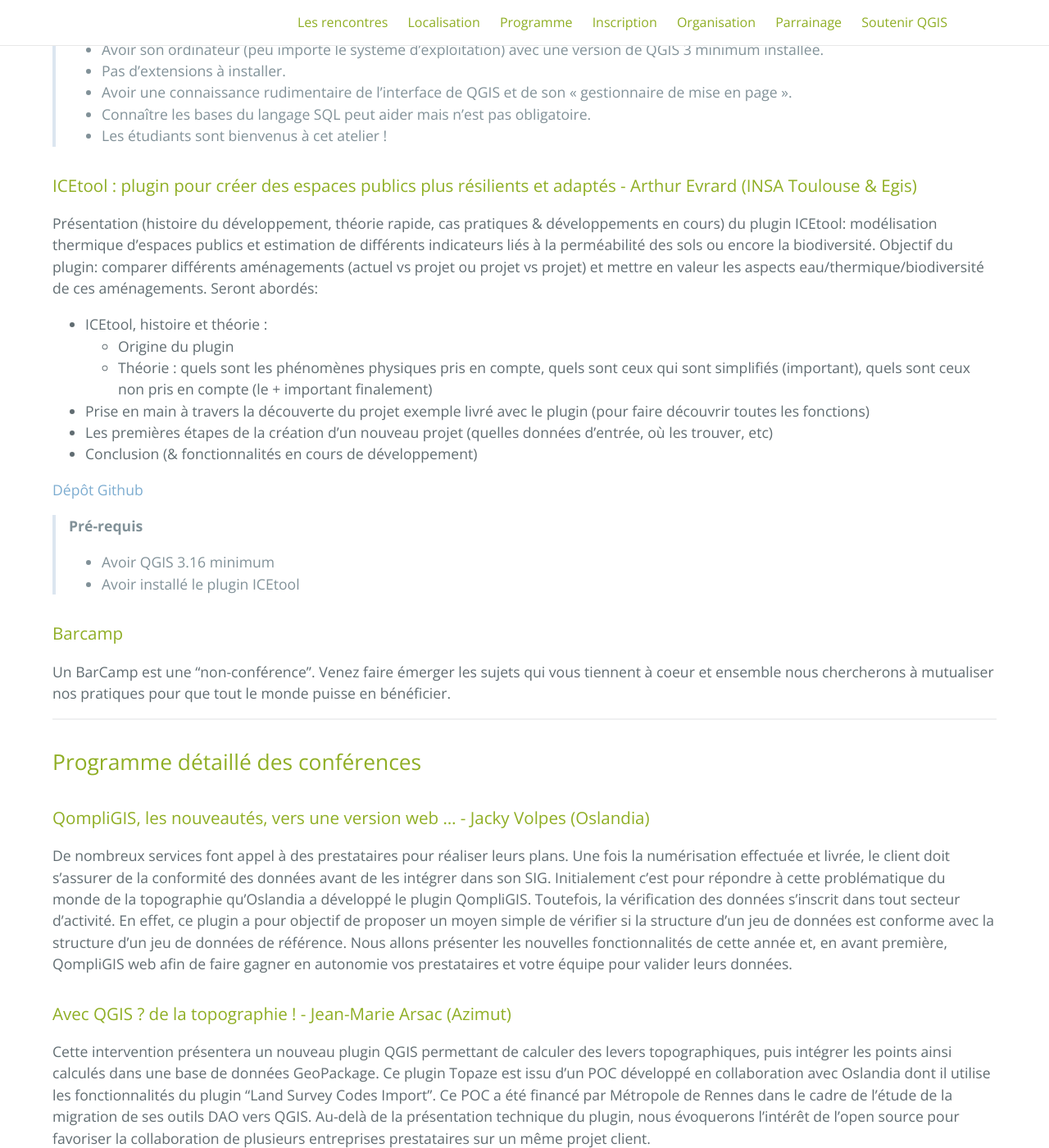
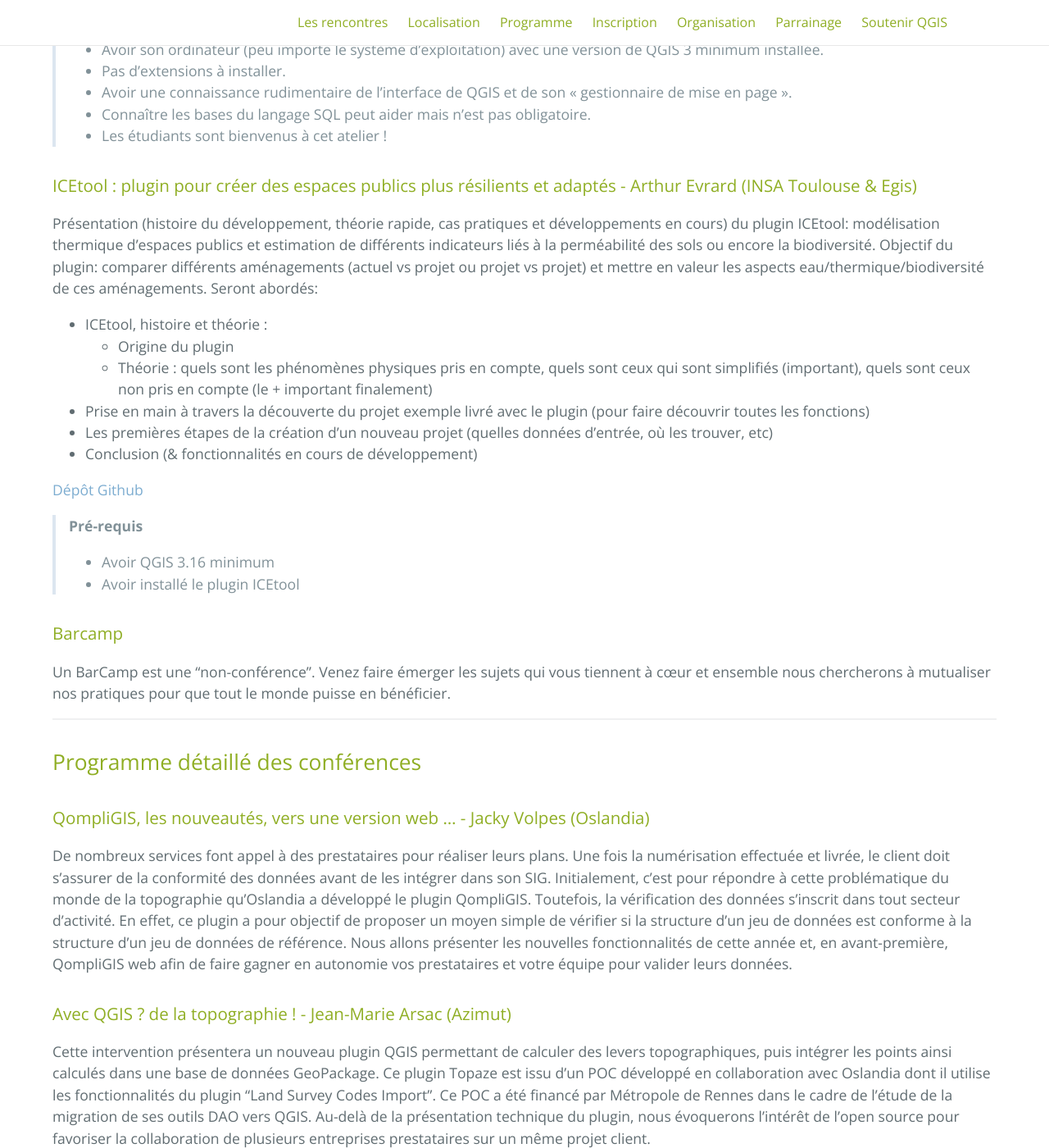
Before and after one commit to OSGeo-fr/QGIS-conf-fr-website, a Jekyll site: the page built from z20_programme.md, in a window 1280 px wide and 1400 px high, scrolled down 7106 px. Shown: the whole window at 82% size. Built offline with Jekyll 4.4.1, drawn with Linux system fonts in a browser that asks for light colours; some of the changed text lies outside the part shown.

Commit message:
Corrections typo

```diff
--- a/z20_programme.md
+++ b/z20_programme.md
@@ -129,12 +129,12 @@ Des contraintes techniques insolubles dans le budget disponible, nous empêchent
     </tr>
     <tr class="pair">
       <td>14:25</td>
-      <td><a href="#qgis--le-coeur-du-sig-départemental-du-calvados---jérémie-ory-et-théo-grondin-département-du-calvados">QGIS : le coeur du SIG départemental du Calvados</a></td>
+      <td><a href="#qgis--le-coeur-du-sig-départemental-du-calvados---jérémie-ory-et-théo-grondin-département-du-calvados">QGIS : le cœur du SIG départemental du Calvados</a></td>
       <td>Jérémie Ory et Théo Grondin (Département du Calvados)</td>
     </tr>
     <tr class="impair">
       <td>14:50</td>
-      <td><a href="#qgis-au-coeur-du-système-dinformation-naturaliste-de-martinique---michaël-douchin-3liz">QGIS au coeur du Système d'Information Naturaliste de Martinique</a></td>
+      <td><a href="#qgis-au-coeur-du-système-dinformation-naturaliste-de-martinique---michaël-douchin-3liz">QGIS au cœur du Système d'Information Naturaliste de Martinique</a></td>
       <td>Michaël Douchin (3Liz)</td>
     </tr>
     <tr class="pair">
@@ -308,7 +308,7 @@ Venez découvrir l’outil Atlas de QGIS au travers d’un exemple / un modèle
 
 ### ICEtool : plugin pour créer des espaces publics plus résilients et adaptés - Arthur Evrard (INSA Toulouse & Egis)
 
-Présentation (histoire du développement, théorie rapide, cas pratiques & développements en cours) du plugin ICEtool: modélisation thermique d'espaces publics et estimation de différents indicateurs liés à la perméabilité des sols ou encore la biodiversité. Objectif du plugin: comparer différents aménagements (actuel vs projet ou projet vs projet) et mettre en valeur les aspects eau/thermique/biodiversité de ces aménagements.
+Présentation (histoire du développement, théorie rapide, cas pratiques et développements en cours) du plugin ICEtool: modélisation thermique d'espaces publics et estimation de différents indicateurs liés à la perméabilité des sols ou encore la biodiversité. Objectif du plugin: comparer différents aménagements (actuel vs projet ou projet vs projet) et mettre en valeur les aspects eau/thermique/biodiversité de ces aménagements.
 Seront abordés:
 - ICEtool, histoire et théorie :
   - Origine du plugin
@@ -326,14 +326,14 @@ Seront abordés:
 
 ### Barcamp
 
-Un BarCamp est une “non-conférence”. Venez faire émerger les sujets qui vous tiennent à coeur et ensemble nous chercherons à mutualiser nos pratiques pour que tout le monde puisse en bénéficier.
+Un BarCamp est une “non-conférence”. Venez faire émerger les sujets qui vous tiennent à cœur et ensemble nous chercherons à mutualiser nos pratiques pour que tout le monde puisse en bénéficier.
 
 ---------------------------------------
 ## Programme détaillé des conférences
 
 ### QompliGIS, les nouveautés, vers une version web ... - Jacky Volpes (Oslandia)
 
-De nombreux services font appel à des prestataires pour réaliser leurs plans. Une fois la numérisation effectuée et livrée, le client doit s’assurer de la conformité des données avant de les intégrer dans son SIG. Initialement c'est pour répondre à cette problématique du monde de la topographie qu'Oslandia a développé le plugin QompliGIS. Toutefois, la vérification des données s'inscrit dans tout secteur d'activité. En effet, ce plugin a pour objectif de proposer un moyen simple de vérifier si la structure d’un jeu de données est conforme avec la structure d’un jeu de données de référence. Nous allons présenter les nouvelles fonctionnalités de cette année et, en avant première, QompliGIS web afin de faire gagner en autonomie vos prestataires et votre équipe pour valider leurs données.
+De nombreux services font appel à des prestataires pour réaliser leurs plans. Une fois la numérisation effectuée et livrée, le client doit s’assurer de la conformité des données avant de les intégrer dans son SIG. Initialement, c'est pour répondre à cette problématique du monde de la topographie qu'Oslandia a développé le plugin QompliGIS. Toutefois, la vérification des données s'inscrit dans tout secteur d'activité. En effet, ce plugin a pour objectif de proposer un moyen simple de vérifier si la structure d’un jeu de données est conforme à la structure d’un jeu de données de référence. Nous allons présenter les nouvelles fonctionnalités de cette année et, en avant-première, QompliGIS web afin de faire gagner en autonomie vos prestataires et votre équipe pour valider leurs données.
 
 ### Avec QGIS ? de la topographie ! - Jean-Marie Arsac (Azimut)
 
@@ -359,16 +359,16 @@ L'objectif des méthodes d'Active Learning est de construire, de manière intera
 
 De nombreuses données sont mises à disposition de nos jours, mais un utilisateur peut parfois difficilement s'y retrouver. Le CRAIG met à disposition un plugin QGIS qui centralise ses données et celles d'autres plateformes via des flux, dans le but de simplifier l'accès aux données de référence (Orthophoto, IGN, Cadastre, relief) et aux données thématiques pour ses utilisateurs. Ce plugin est né d'une démarche collaborative: réalisé par la Région Hauts-de-France et développé par la société NeoGeo Technologies, son code source est aujourd'hui réutilisé par plusieurs organismes, dont le CRAIG, et peut être utilisé par d'autres structures ou collectivités pour faciliter l'utilisation des données au sein de leur territoire.
 
-### QGIS : le coeur du SIG départemental du Calvados - Jérémie Ory et Théo Grondin (Département du Calvados)
+### QGIS : le cœur du SIG départemental du Calvados - Jérémie Ory et Théo Grondin (Département du Calvados)
 
 En 2019, le département du Calvados a mis en place un nouveau Système d'Information Géographique s’appuyant sur un socle logiciel QGIS - QGIS Serveur - PostgreSQL/PostGIS - QField. Nombreuses applications métiers ont été développées : gestion des Espaces Naturels Sensibles, gestion de la voirie vélo, observatoire de l’eau, diagnostics territoriaux, etc. Le SIG départemental compte aujourd’hui plusieurs centaines d’agents. La présentation réalisera un focus sur deux outils appréciés des utilisateurs :
 
 1. Production automatisée de diagnostics territoriaux avec QGIS
 2. Enrichissement de données cadastrales à partir de données tierces (données d’urbanisme du GPU, données environnementales de Carmen, etc.) avec PostGIS et consultation web avec QGIS Serveur.
 
-#### QGIS au coeur du Système d'Information Naturaliste de Martinique - Michaël Douchin (3Liz)
+#### QGIS au cœur du Système d'Information Naturaliste de Martinique - Michaël Douchin (3Liz)
 
-Dans le cadre de l’Observatoire Martiniquais de la Biodiversité (OMB), le Parc Naturel Régional de Martinique a souhaité mettre en place un outil Open Source facilitant la mutualisation et la valorisation des connaissances naturalistes sur le territoire martiniquais. Cet outil devait s'inscrire dans le Système d’Information Nature et Paysage (SINP) du Ministère de l’Environnement. La solution retenue et déployée est centrée sur QGIS. L'objectif de cette présentation est de présenter l'écosystème QGIS permettant de mettre en oeuvre un Système d'Information Géographique le plus complet possible : Gestion de données (QGIS), Saisie terrain (QField), valorisation et publication web (Lizmap) ; en s'appuyant sur l'expérience du PNR Martinique.
+Dans le cadre de l’Observatoire Martiniquais de la Biodiversité (OMB), le Parc Naturel Régional de Martinique a souhaité mettre en place un outil Open Source facilitant la mutualisation et la valorisation des connaissances naturalistes sur le territoire martiniquais. Cet outil devait s'inscrire dans le Système d’Information Nature et Paysage (SINP) du Ministère de l’Environnement. La solution retenue et déployée est centrée sur QGIS. L'objectif de cette présentation est de présenter l'écosystème QGIS permettant de mettre en œuvre un Système d'Information Géographique le plus complet possible : Gestion de données (QGIS), Saisie terrain (QField), valorisation et publication web (Lizmap) ; en s'appuyant sur l'expérience du PNR Martinique.
 
 ### Définition/mise en place d’une stratégie de déploiement de QGIS à l’Etablissement public Loire - Emilie Bigorne (Etablissement public Loire)
 
```
Also changed, not shown: other parts of z20_programme.md (+1 -1 lines).
